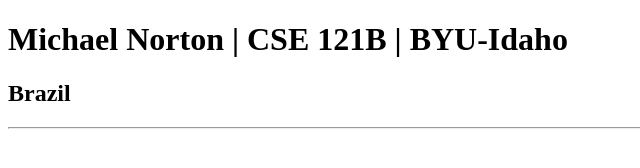
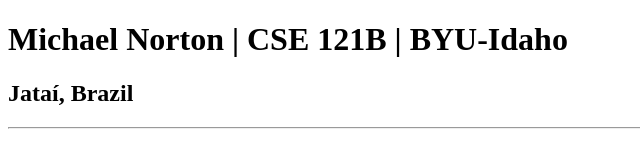
Before and after one commit to michaelparkernorton/cse121b, a plain HTML site: page test.html in a window 1280 px wide. Shown: the whole page, without its empty margins (0-640 px from the left). Drawn offline with Linux system fonts and the light colour scheme.

Commit message:
location update

```diff
--- a/test.html
+++ b/test.html
@@ -8,7 +8,7 @@
 </head>
 <body>
 	<h1>Michael Norton | CSE 121B | BYU-Idaho</h1>
-	<h2>Brazil</h2>
+	<h2>Jataí, Brazil</h2>
 	<hr>
 
 </body>
```
